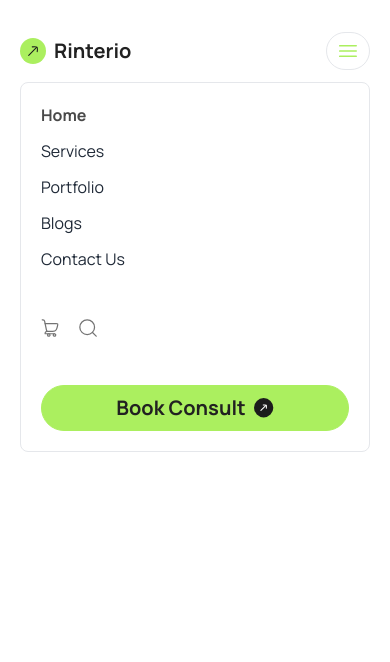
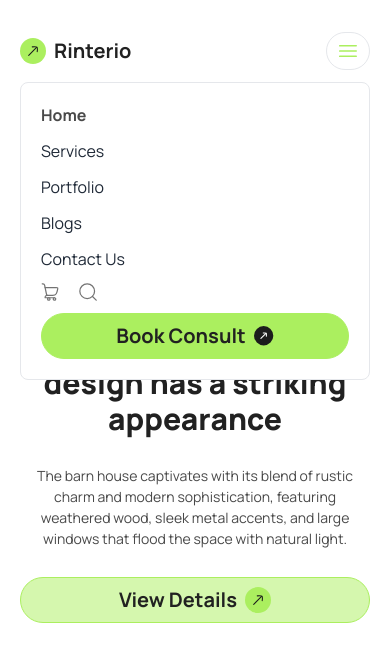
Before and after one commit to StackMastery/assignment-3, a website built with Vite: page index.html in a window 390 px wide. Both pictures are taken after a click on the element 348 px from the left and 51 px from the top of the page. Built offline with nearby package versions, Linux system fonts and the light colour scheme.

Commit message:
hero Section Done

```diff
--- a/css/style.css
+++ b/css/style.css
@@ -12,3 +12,8 @@
 .active svg{
     stroke: #ABEF5F !important;
 }
+@media (max-width: 567px){
+    br{
+        display: none;
+    }
+}
--- a/index.html
+++ b/index.html
@@ -23,7 +23,7 @@
             </div>
             <nav class="hidden md:flex" id="menu">
                 <div class="absolute flex justify-center left-0 px-5 top-[82px] w-full md:relative md:top-0 ">
-                    <ul class="w-full border rounded-lg p-5 flex flex-col gap-3 menu-items md:border-0 md:flex-row md:gap-4 lg:text-xl lg:gap-8">
+                    <ul class="w-full border rounded-lg p-5 bg-white flex flex-col gap-3 menu-items md:border-0 md:flex-row md:gap-4 lg:text-xl lg:gap-8">
                         <li><a href="" class="font-bold text-[#494949]">Home</a></li>
                         <li><a href="">Services</a></li>
                         <li><a href="">Portfolio</a></li>
@@ -32,7 +32,7 @@
                         <br/>
                         <div class="flex gap-5 sx:hidden">
                             <div>
-                                <svg width="18" height="18" viewBox="0 0 22 22" fill="none" xmlns="http://www.w3.org/2000/svg">
+                                <svg class="cursor-pointer" width="18" height="18" viewBox="0 0 22 22" fill="none" xmlns="http://www.w3.org/2000/svg">
                                     <path d="M7.00673 15.028L14.2699 15.0304C18.7575 15.0319 19.441 12.2129 20.27 8.1015C20.5092 6.91561 20.6288 6.32267 20.3419 5.92751C20.0549 5.53235 19.5046 5.53216 18.404 5.5318L5.00989 5.52734" stroke="#737373" stroke-width="1.5" stroke-linecap="round"/>
                                     <path d="M7.0067 15.0282L4.38958 2.54225C4.16729 1.65184 3.36753 1.02698 2.4498 1.02668L1.51135 1.02637" stroke="#737373" stroke-width="1.5" stroke-linecap="round"/>
                                     <path d="M7.88671 15.0283L7.47528 15.0282C6.11193 15.0277 5.00633 16.1786 5.00586 17.5987C5.00578 17.8354 5.18992 18.0274 5.41715 18.0275L16.5057 18.0312" stroke="#737373" stroke-width="1.5" stroke-linecap="round" stroke-linejoin="round"/>
@@ -41,7 +41,7 @@
                                 </svg>
                             </div>
                             <div>
-                                <svg width="18" height="18" viewBox="0 0 22 22" fill="none" xmlns="http://www.w3.org/2000/svg">
+                                <svg class="cursor-pointer" width="18" height="18" viewBox="0 0 22 22" fill="none" xmlns="http://www.w3.org/2000/svg">
                                     <path d="M16.5062 16.5098L21.0047 21.0113" stroke="#737373" stroke-width="1.5" stroke-linecap="round" stroke-linejoin="round"/>
                                     <path d="M19.0084 10.0104C19.01 5.03982 14.982 1.00904 10.0114 1.00739C5.04079 1.00573 1.01001 5.03383 1.00836 10.0044C1.00671 14.975 5.03481 19.0057 10.0054 19.0074C14.976 19.009 19.0067 14.981 19.0084 10.0104Z" stroke="#737373" stroke-width="1.5" stroke-linejoin="round"/>
                                 </svg>
@@ -62,7 +62,7 @@
             <div class="flex gap-5">
                 <div class="flex gap-5 hidden sx:flex items-center">
                     <div>
-                        <svg class="p-2 border rounded-full" width="40" height="40" viewBox="0 0 22 22" fill="none" xmlns="http://www.w3.org/2000/svg">
+                        <svg class="cursor-pointer p-2 border rounded-full" width="40" height="40" viewBox="0 0 22 22" fill="none" xmlns="http://www.w3.org/2000/svg">
                             <path d="M7.00673 15.028L14.2699 15.0304C18.7575 15.0319 19.441 12.2129 20.27 8.1015C20.5092 6.91561 20.6288 6.32267 20.3419 5.92751C20.0549 5.53235 19.5046 5.53216 18.404 5.5318L5.00989 5.52734" stroke="#737373" stroke-width="1.5" stroke-linecap="round"/>
                             <path d="M7.0067 15.0282L4.38958 2.54225C4.16729 1.65184 3.36753 1.02698 2.4498 1.02668L1.51135 1.02637" stroke="#737373" stroke-width="1.5" stroke-linecap="round"/>
                             <path d="M7.88671 15.0283L7.47528 15.0282C6.11193 15.0277 5.00633 16.1786 5.00586 17.5987C5.00578 17.8354 5.18992 18.0274 5.41715 18.0275L16.5057 18.0312" stroke="#737373" stroke-width="1.5" stroke-linecap="round" stroke-linejoin="round"/>
@@ -71,7 +71,7 @@
                         </svg>
                     </div>
                     <div>
-                        <svg class="p-2 border rounded-full" width="40" height="40" viewBox="0 0 22 22" fill="none" xmlns="http://www.w3.org/2000/svg">
+                        <svg class="cursor-pointer p-2 border rounded-full" width="40" height="40" viewBox="0 0 22 22" fill="none" xmlns="http://www.w3.org/2000/svg">
                             <path d="M16.5062 16.5098L21.0047 21.0113" stroke="#737373" stroke-width="1.5" stroke-linecap="round" stroke-linejoin="round"/>
                             <path d="M19.0084 10.0104C19.01 5.03982 14.982 1.00904 10.0114 1.00739C5.04079 1.00573 1.01001 5.03383 1.00836 10.0044C1.00671 14.975 5.03481 19.0057 10.0054 19.0074C14.976 19.009 19.0067 14.981 19.0084 10.0104Z" stroke="#737373" stroke-width="1.5" stroke-linejoin="round"/>
                         </svg>
@@ -96,6 +96,28 @@
             </div>
         </div>
     </header>
+    <section class="flex justify-center">
+        <div class="inline-flex items-center w-primary justify-center flex-col px-5">
+            <div>
+                <img class="p-5 pb-0 lg:w-[650px]" src="assets/images/Hero.svg" alt="Rinterio">
+            </div>
+            <div class="text-center flex flex-col justify-center w-full gap-7">
+                <h1 class="text-3xl font-extrabold text-textcolor line-[28px] sx:text-4xl lg:text-6xl">A barn house of this design has a<br class="hidden sx:block"/> striking appearance </h1>
+                <p class="text-[14px] text-[#494949] ">
+                    The barn house captivates with its blend of rustic charm and modern sophistication, featuring weathered wood, sleek metal<br/> accents, and large windows that flood the space with natural light.
+                </p>
+                <a href="" class="bg-lightPrimary w-full rounded-3xl self-center px-5 flex border transition-all border-primary justify-center gap-2 items-center py-2 hover:bg-transparent hover:border-primary sx:w-fit sx:px-7">
+                    <h2 class="text-xl font-bold text-textcolor ">View Details</h2>
+                    <span class="bg-primary p-2 rounded-full sx:p-3">
+                        <svg class="sx:w-4 sx:h-4" width="10" height="10" viewBox="0 0 14 14" fill="none" xmlns="http://www.w3.org/2000/svg">
+                            <path d="M12.007 2.05932L1.0033 13.0557" stroke="#1C1C1C" stroke-width="1.5" stroke-linecap="round"/>
+                            <path d="M6.00728 1.18866C6.00728 1.18866 11.6409 0.715645 12.4957 1.57084C13.3503 2.42604 12.8734 8.05944 12.8734 8.05944" stroke="#1C1C1C" stroke-width="1.5" stroke-linecap="round" stroke-linejoin="round"/>
+                        </svg>
+                    </span>
+                </a>
+            </div>
+        </div>
+    </section>
     <script>
         const menuButton = document.getElementById('menu-btn');
         const menu = document.getElementById('menu');
```
Also changed, not shown: assets/images/Cart.svg (deleted), assets/images/Group 9.svg (deleted), assets/images/Hero.svg (added), assets/images/icon.svg (deleted).
